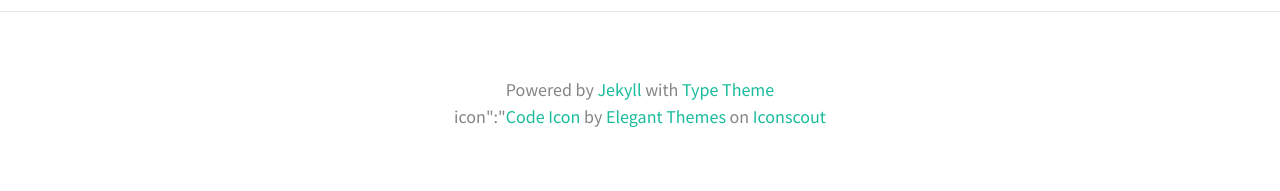
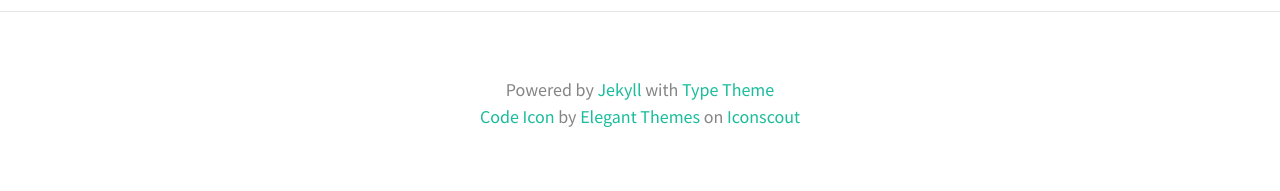
Before and after one commit to HwangToLee/HwangToLee.github.io, a Jekyll site: the page built from index.html, in a window 1280 px wide. Shown: the part 1167-1358 px from the top of the page. Built offline with Jekyll 4.4.1, drawn with Linux system fonts in a browser that asks for light colours; nearby versions of some CDN libraries; the list of posts is cut into pages by our own code.

Commit message:
Update _config.yml

```diff
--- a/_config.yml
+++ b/_config.yml
@@ -17,7 +17,7 @@
   header_text_feature_image:
   footer_text: >
    Powered by <a href="https://jekyllrb.com/">Jekyll</a> with <a href="https://github.com/rohanchandra/type-theme">Type Theme</a> <br>
-   icon":"<a href="https://iconscout.com/icon/code-280" target="_blank">Code Icon</a> by <a href="https://iconscout.com/contributors/elegant-themes">Elegant Themes</a> on <a href="https://iconscout.com">Iconscout</a>
+   <a href="https://iconscout.com/icon/code-280" target="_blank">Code Icon</a> by <a href="https://iconscout.com/contributors/elegant-themes">Elegant Themes</a> on <a href="https://iconscout.com">Iconscout</a>
 
   # Icons
   rss: false
```
